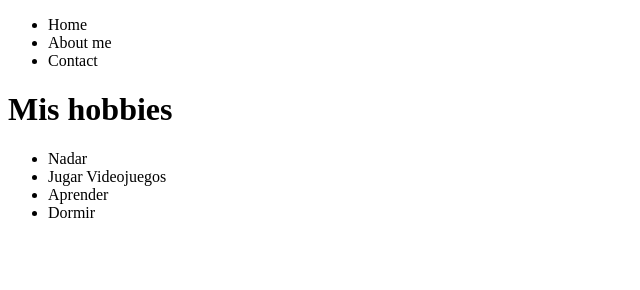
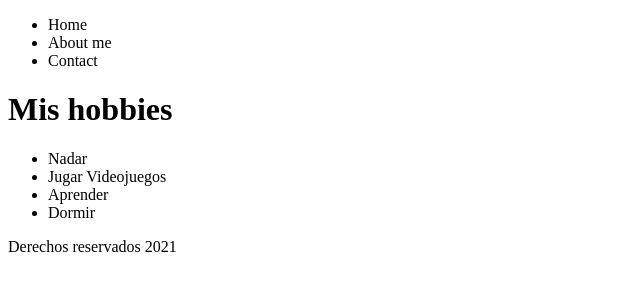
Before and after one commit to wae9898/practicagit, a plain HTML site: page home.html in a window 1280 px wide. Shown: the whole page, without its empty margins (0-640 px from the left). Drawn offline with Linux system fonts and the light colour scheme.

Commit message:
update footer

```diff
--- a/home.html
+++ b/home.html
@@ -25,5 +25,11 @@
             <li>Dormir</li>
         </ul>
     </main>
+
+
+
+    <footer>
+        <p>Derechos reservados 2021</p>
+    </footer>
 </body>
 </html>
```
Also changed, not shown: index.html (+2 -1 lines), nosotros.html (+1 -0 lines).
